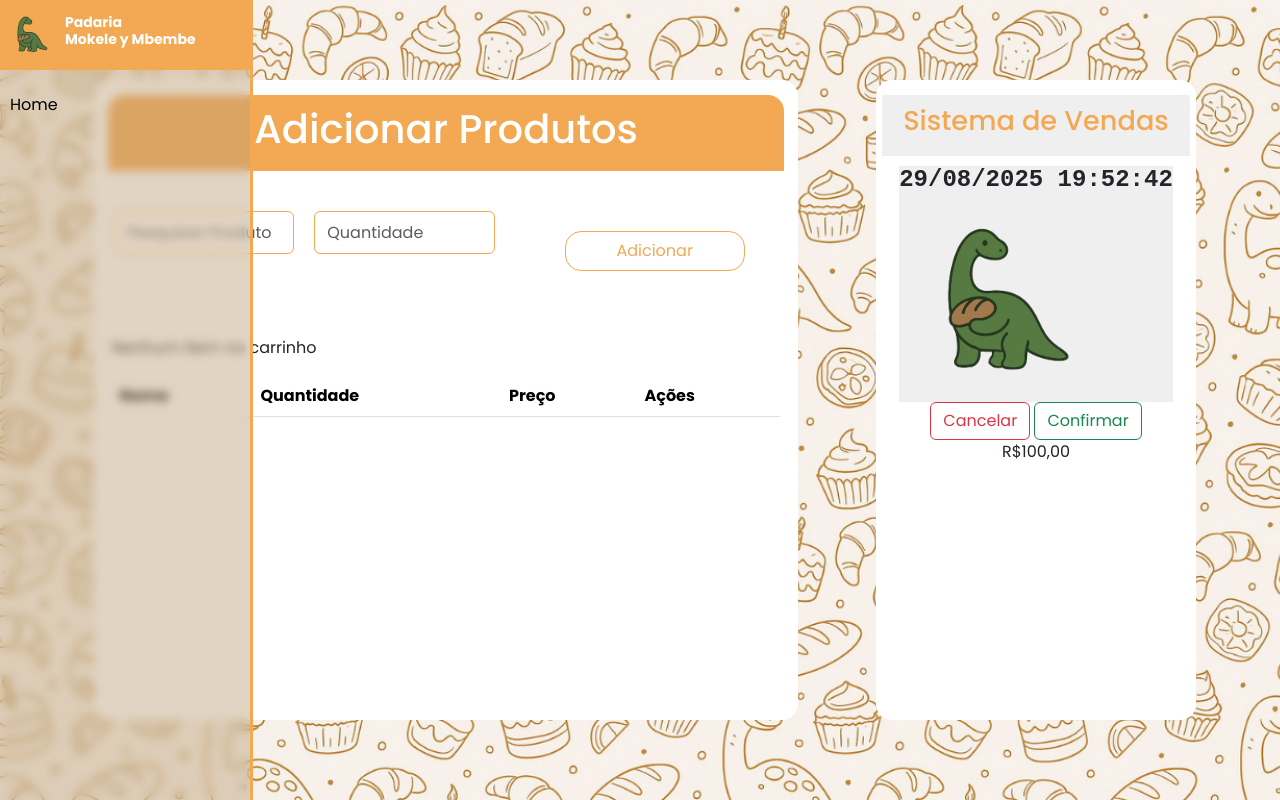
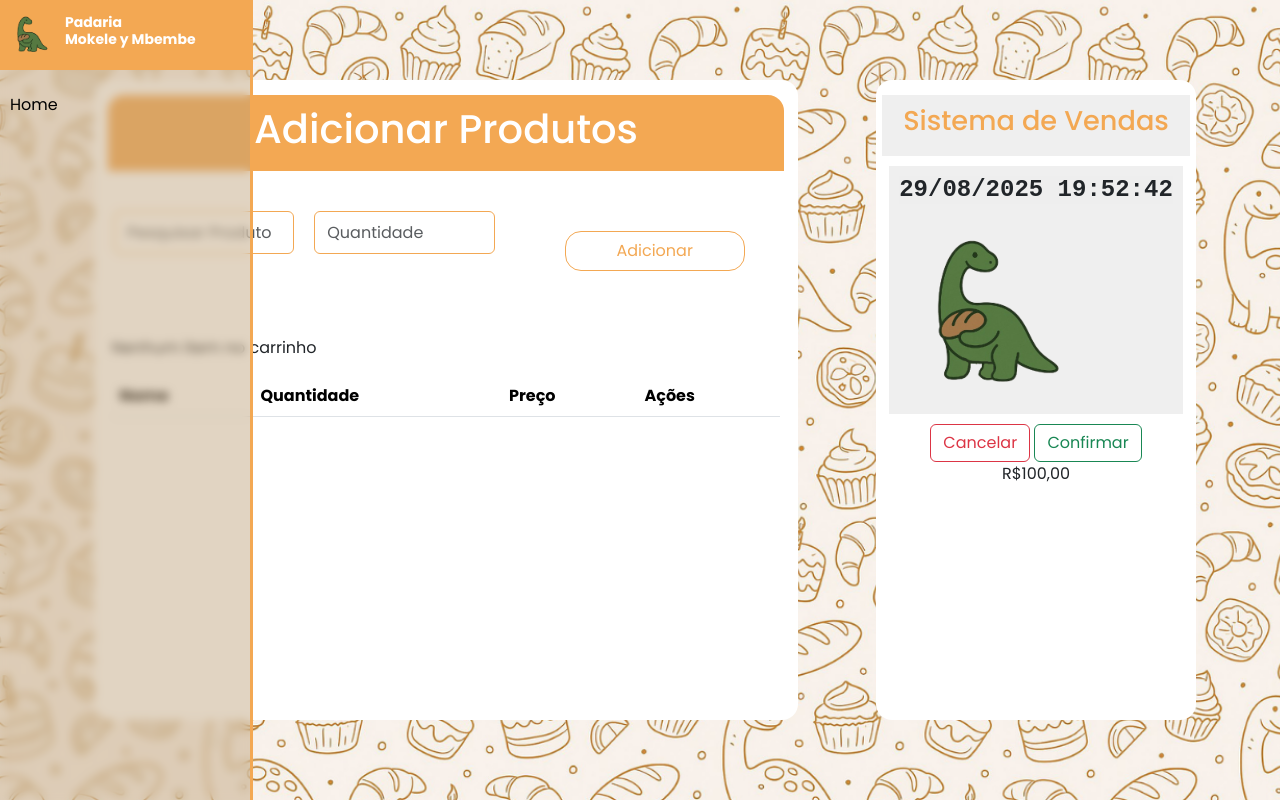
Before and after one commit to micaeljunco/GePadariaMbembe, a PHP site: page /view/pdv.php in a window 1280 px wide. Run offline with PHP 8.4, Linux system fonts and the light colour scheme; lists and menus that the app fills with data are empty; some libraries are stand-ins or nearby versions.

Commit message:
Update pdv.css

```diff
--- a/css/pdv.css
+++ b/css/pdv.css
@@ -60,7 +60,11 @@
 }
 .infoCaixa{
     background-color: #EEEE;
-    margin-top: 10px;
+    margin: 10px 10px 10px 10px;
+}
+.infoCaixa h4{
+    background-color: #EEEE;
+    margin: 10px 10px 10px 10px;
 }
 
 .acoes{
```
